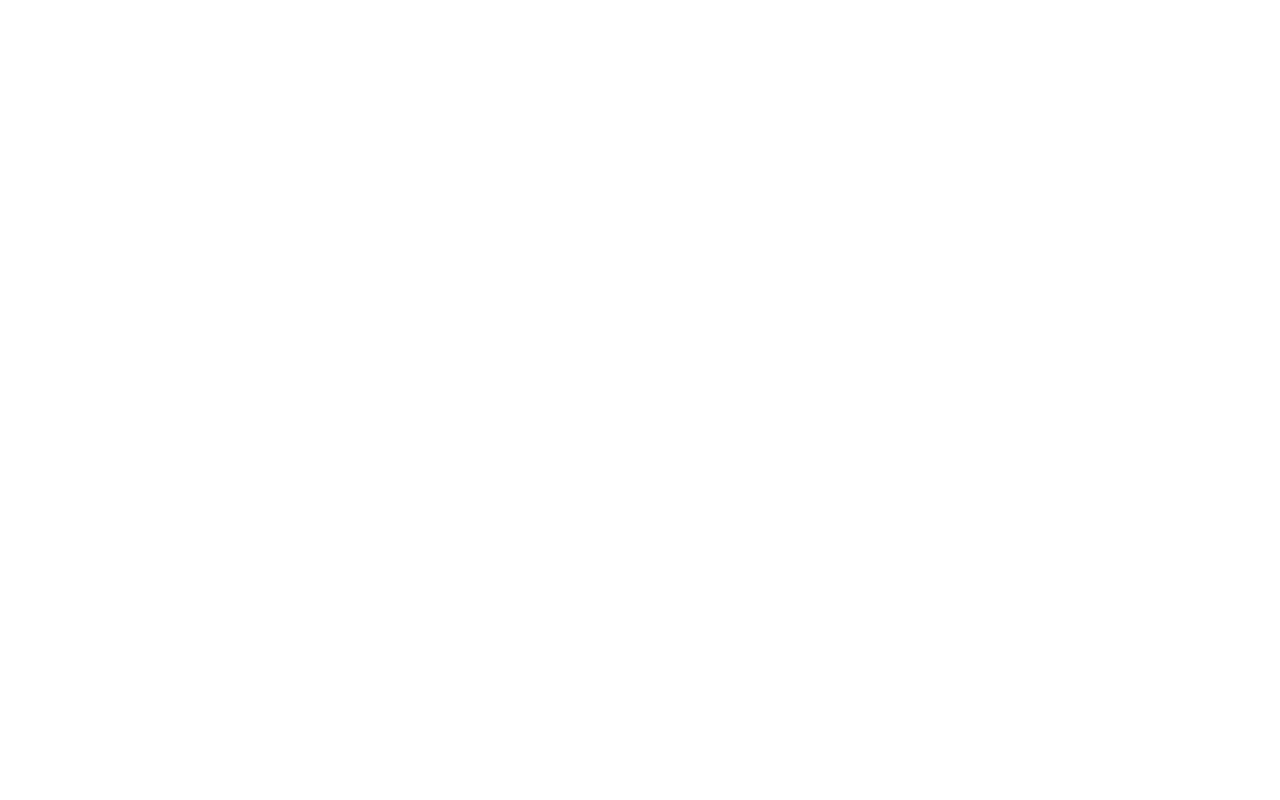
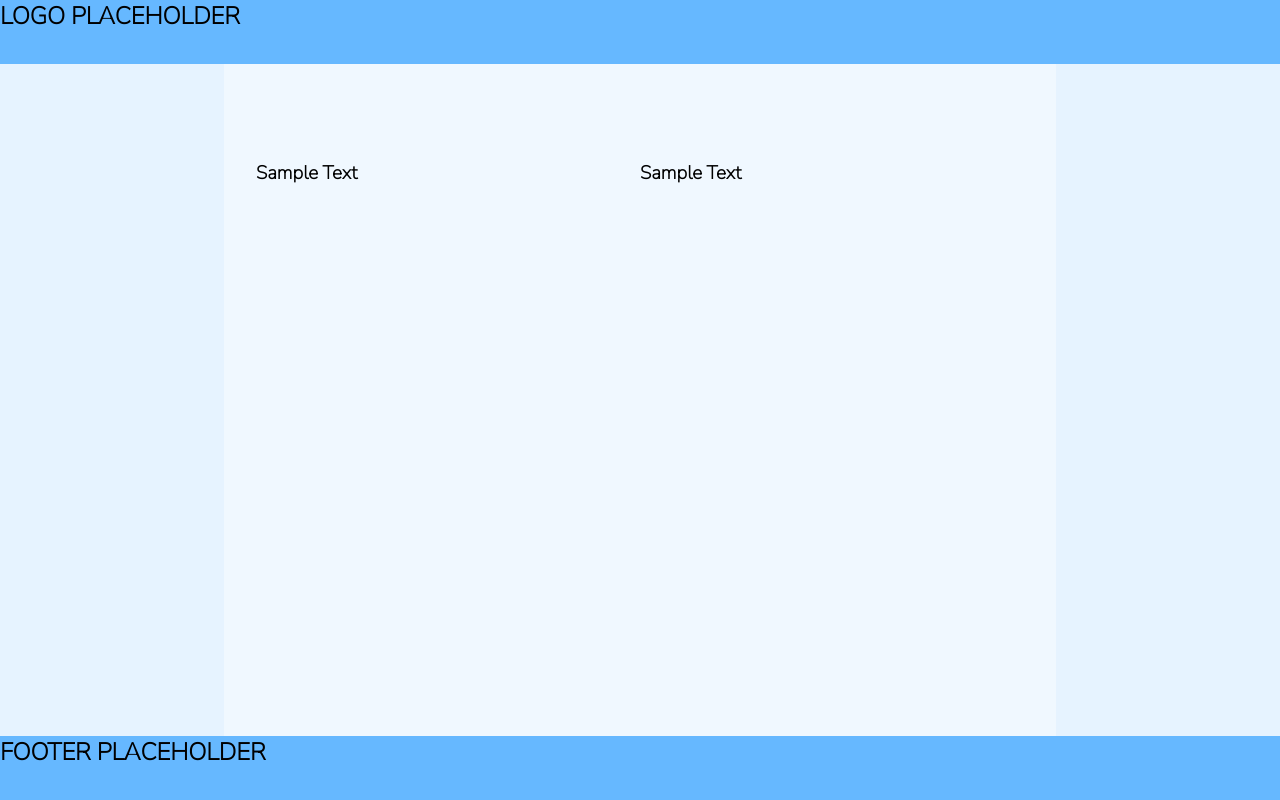
Before and after one commit to ACanoSJO/ServicioPaqueteria, a plain HTML site: page index.html in a window 1280 px wide. Drawn offline with Linux system fonts and the light colour scheme; a web font is replaced by a local one.

Commit message:
Estructura Inicial y colores.
Co-authored-by: Rosario286 <Rosario286@users.noreply.github.com>

```diff
--- a/index.html
+++ b/index.html
@@ -4,9 +4,36 @@
     <meta charset="UTF-8">
     <meta http-equiv="X-UA-Compatible" content="IE=edge">
     <meta name="viewport" content="width=device-width, initial-scale=1.0">
+    <link rel="stylesheet" href="main.css">
+    <script src="app.js"></script>
     <title>Empresa Paqueteria</title>
 </head>
 <body>
+    <div id="padre">
+        <header>
+            <h2>LOGO PLACEHOLDER</h2>
+        </header>
+        <div id="body">
+            <div id="contenedor1">
+                <div id="forms">
+                    <div class="column">
+                        <h3>Sample Text</h3>
+                        <div class="forms" id="formulario1">
 
+                        </div>
+                    </div>
+                    <div class="column">
+                        <h3>Sample Text</h3>
+                        <div class="forms" id="formulario2">
+
+                        </div>
+                    </div>
+                </div>
+            </div>
+        </div>
+        <footer>
+            <h2>FOOTER PLACEHOLDER</h2>
+        </footer>
+    </div>
 </body>
 </html>
--- a/main.css
+++ b/main.css
@@ -0,0 +1,65 @@
+@import url('https://fonts.googleapis.com/css2?family=Lato:wght@300&family=Montserrat&family=Shippori+Antique+B1&display=swap');
+@import url('https://fonts.googleapis.com/css2?family=Nunito+Sans:wght@200&display=swap');
+:root{
+    --prim-color: hsl(208, 100%, 95%);
+    --secon-color: hsl(208, 100%, 70%);
+    --thrd-color: hsl(208, 100%, 97%);
+}
+*{
+    margin: 0;
+    font-family: 'Nunito Sans', sans-serif;
+}
+
+#padre{
+    display: flex;
+    flex-direction: column;
+}
+
+header{
+    background-color: var(--secon-color);
+    height: 8vh;
+    font-family: 'Shippori Antique B1', sans-serif;
+}
+
+#body{
+    height: 84vh;
+    /* QUITAR ALTURA PARA QUE SE EXPANDA CON EL CONTENIDO */
+    background-color: var(--prim-color);
+    display: flex;
+    justify-content: center;
+}
+
+#contenedor1{
+    background-color: var(--thrd-color);
+    height: 84vh;
+    width: 65vw;
+    display: flex;
+    justify-content: center;
+    align-items: center;
+}
+
+#forms{
+    height: 60vh;
+    width: 60vw;
+    display: flex;
+    flex-direction: row;
+    justify-content: space-around;
+}
+
+.column{
+    height: 50vh;
+    width: 100%;
+    display: flex;
+    align-content: center;
+    flex-direction: column;
+}
+
+.forms{
+    width: 100%;
+}
+
+footer{
+    background-color: var(--secon-color);
+    height: 8vh;
+    font-family: 'Shippori Antique B1', sans-serif;
+}
```
